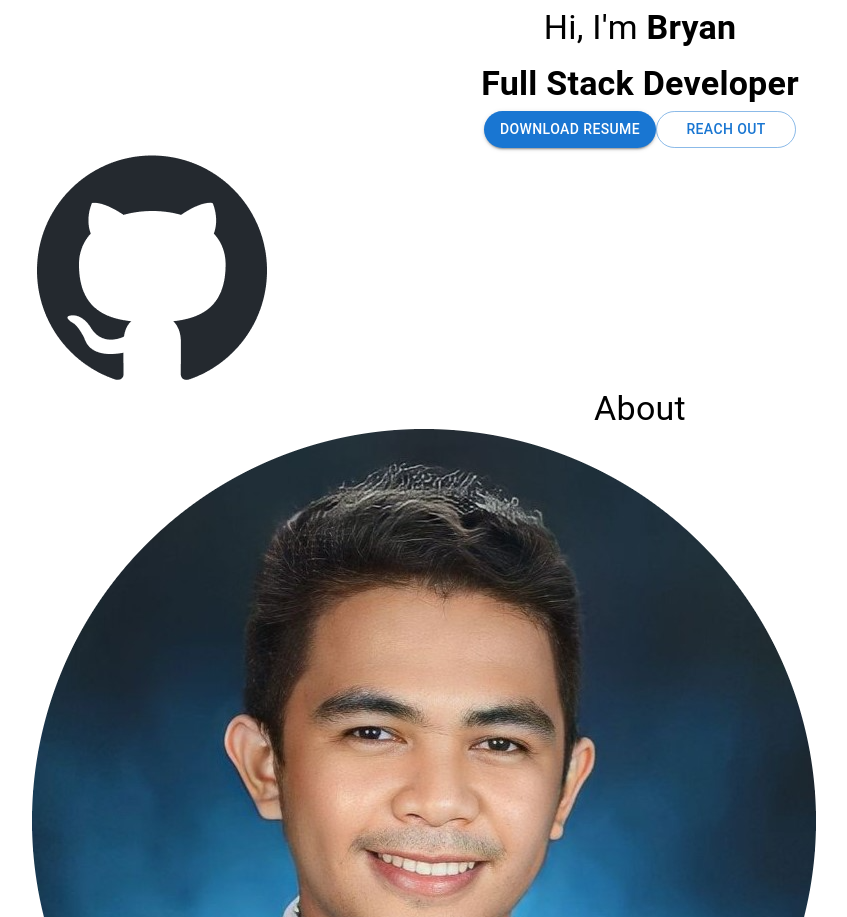
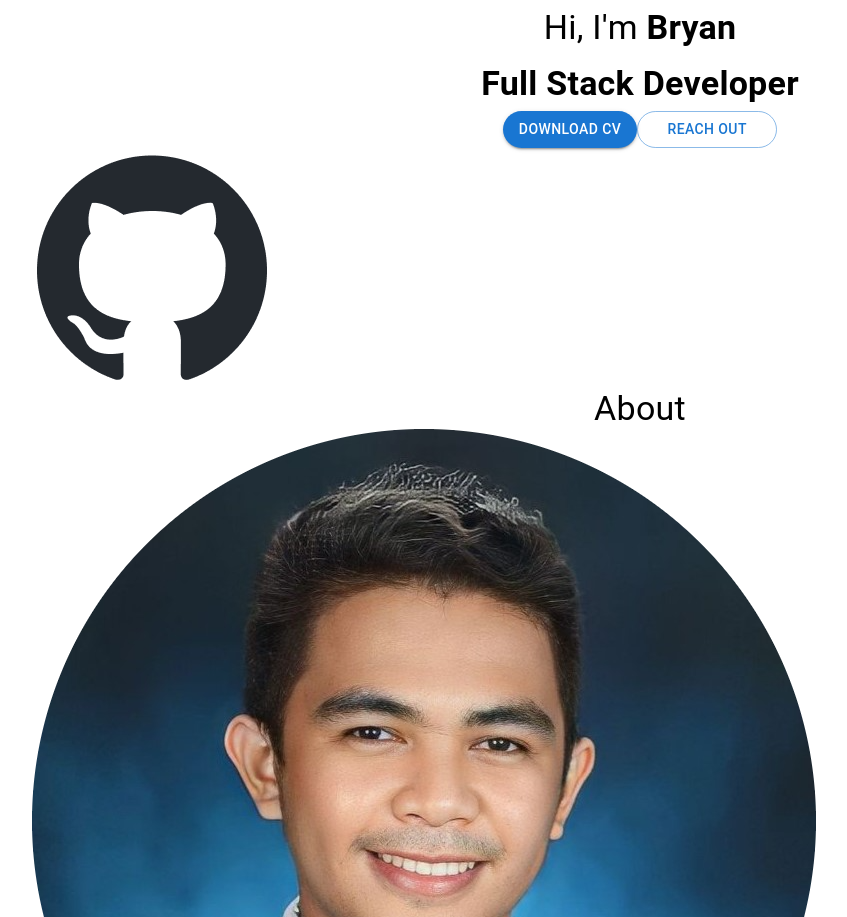
Before and after one commit to ReyesBryanAngel/Portfolio-App, a React (Vite) app in the folder portfolio-app/: page / in a window 1280 px wide. Shown: the part 1341-2258 px from the top of the page, without its empty margins (0-847 px from the left). Built offline with nearby package versions, Linux system fonts and the light colour scheme.

Commit message:
change: resume to CV

```diff
--- a/portfolio-app/src/components/MainPage.jsx
+++ b/portfolio-app/src/components/MainPage.jsx
@@ -121,7 +121,7 @@ const MainPage = () => {
                             download='my_resume.pdf'
                             style={{ textDecoration: 'none', color: 'inherit' }}
                         >
-                            Download Resume
+                            Download CV
                         </a>
                     </Button>
                         <Button onClick={contactModal} sx={{ borderRadius: "20px", width:"140px" }} variant='outlined'>Reach Out</Button>
```
